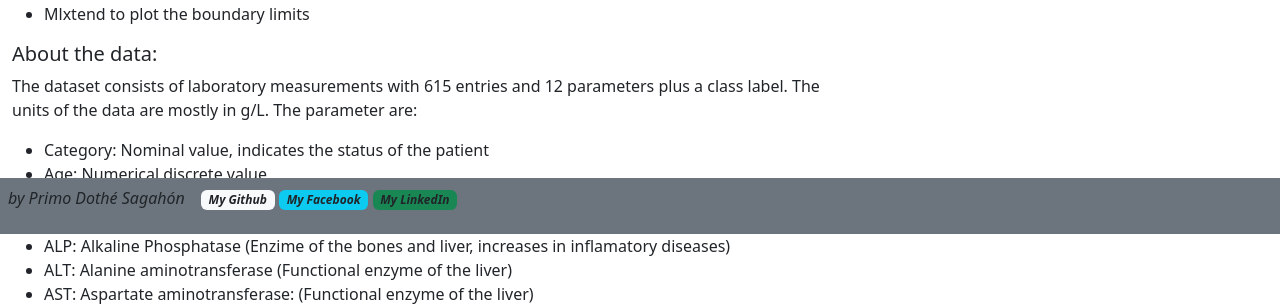
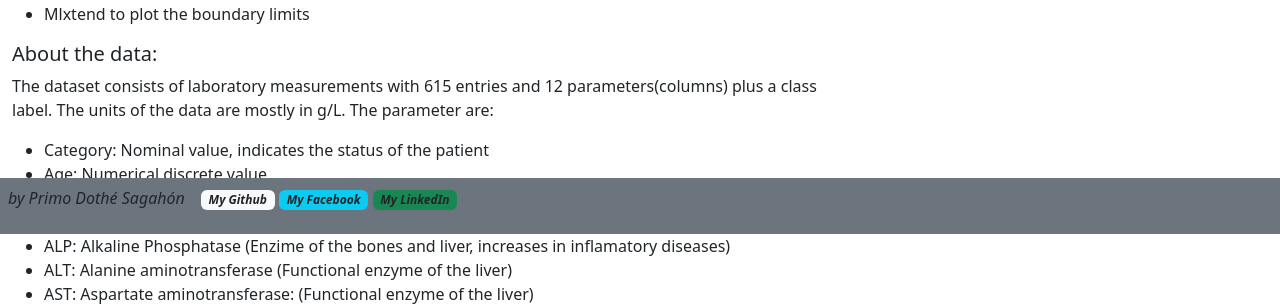
Before and after one commit to primods/flask_portfolio, a Flask app: page /svm in a window 1280 px wide. Shown: the part 566-874 px from the top of the page. Run offline with Flask 2, Linux system fonts and the light colour scheme; parts of the project's set-up code (start-up, migrations or seed data) failed here and were passed over; some libraries are stand-ins or nearby versions.

Commit message:
update web content

```diff
--- a/templates/svm.html
+++ b/templates/svm.html
@@ -29,7 +29,7 @@ Dataset: Hepatitis C <a href="https://www.kaggle.com/datasets/fedesoriano/hepati
 </p>
 <h5>About the data:</h5>
 <p>
-    The dataset consists of laboratory measurements with 615 entries and 12 parameters plus a class label. The units of the data are mostly in g/L. The parameter are:
+    The dataset consists of laboratory measurements with 615 entries and 12 parameters(columns) plus a class label. The units of the data are mostly in g/L. The parameter are:
     <ul>
        <li>Category: Nominal value, indicates the status of the patient</li>
        <li>Age: Numerical discrete value</li>
```
